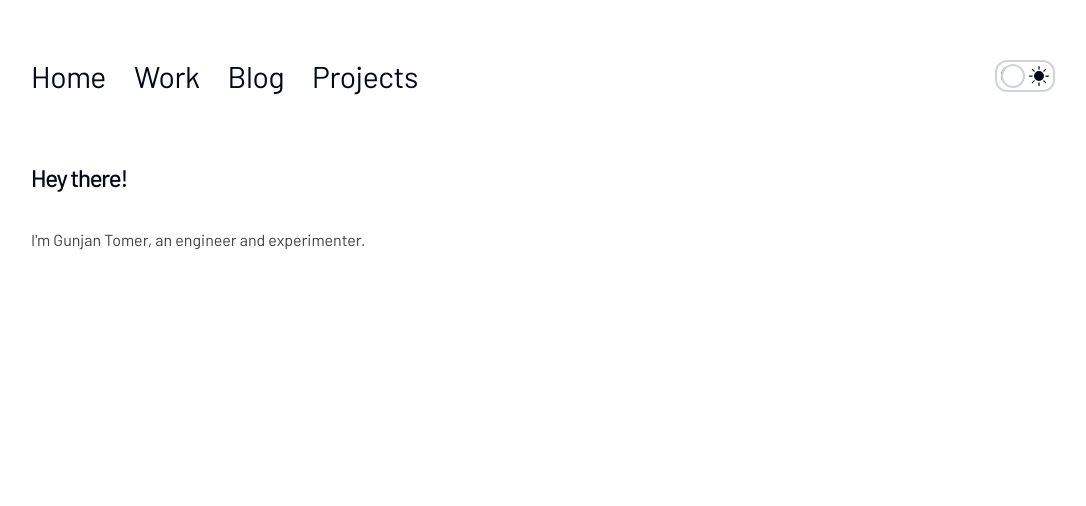
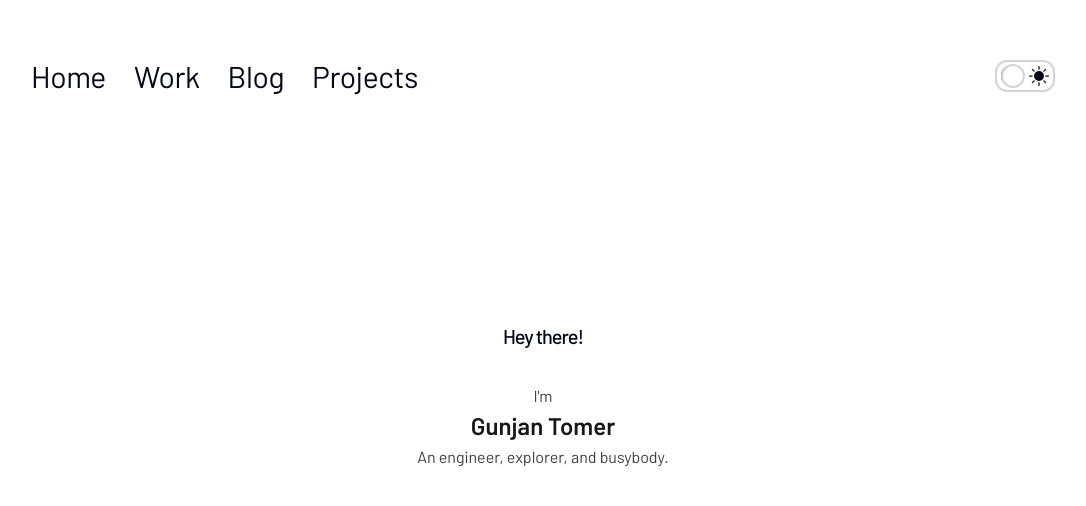
Before and after one commit to gunjantomer/personal-site, a Next.js app: page / in a window 1280 px wide. Shown: the part 106-612 px from the top of the page, without its empty margins (97-1183 px from the left). Built offline with nearby package versions, Linux system fonts and the light colour scheme.

Commit message:
feat: add fadeIn animation for landing page and some styling improvements

```diff
--- a/app/page.tsx
+++ b/app/page.tsx
@@ -1,9 +1,12 @@
 export default function Page() {
   return (
-    <section>
-      <h1 className='font-medium text-2xl mb-8 tracking-tighter'>Hey there!</h1>
+    <section className='flex flex-col text-center items-center mt-[20vh] animate-fadeIn'>
+      <h1 className='font-medium text-xl mb-8 tracking-tighter'>Hey there!</h1>
       <p className='prose prose-neutral dark:prose-invert'>
-        I&apos;m Gunjan Tomer, an engineer and experimenter.
+        I&apos;m
+        <br />
+        <strong className='text-2xl'>Gunjan Tomer</strong>
+        <br /> An engineer, explorer, and busybody.
       </p>
     </section>
   );
--- a/tailwind.config.ts
+++ b/tailwind.config.ts
@@ -60,6 +60,31 @@ export default {
           '5': 'hsl(var(--chart-5))',
         },
       },
+      keyframes: {
+        wiggle: {
+          '0%, 100%': { transform: 'rotate(-3deg)' },
+          '50%': { transform: 'rotate(3deg)' },
+        },
+        scroll: {
+          '0%': { transform: 'translateX(0%)' },
+          '100%': { transform: 'translateX(calc(-100% - var(--ticker-gap)))' },
+        },
+        fadeIn: {
+          '0%': {
+            transform: 'translateY(100%)',
+            opacity: '0',
+          },
+          '100%': {
+            transform: 'translateY(0%)',
+            opacity: '1',
+          },
+        },
+      },
+      animation: {
+        wiggle: 'wiggle 1s ease-in-out infinite',
+        scroll: 'scroll 20s linear infinite',
+        fadeIn: 'fadeIn 1.5s ease-in-out',
+      },
     },
   },
   future: {
```
